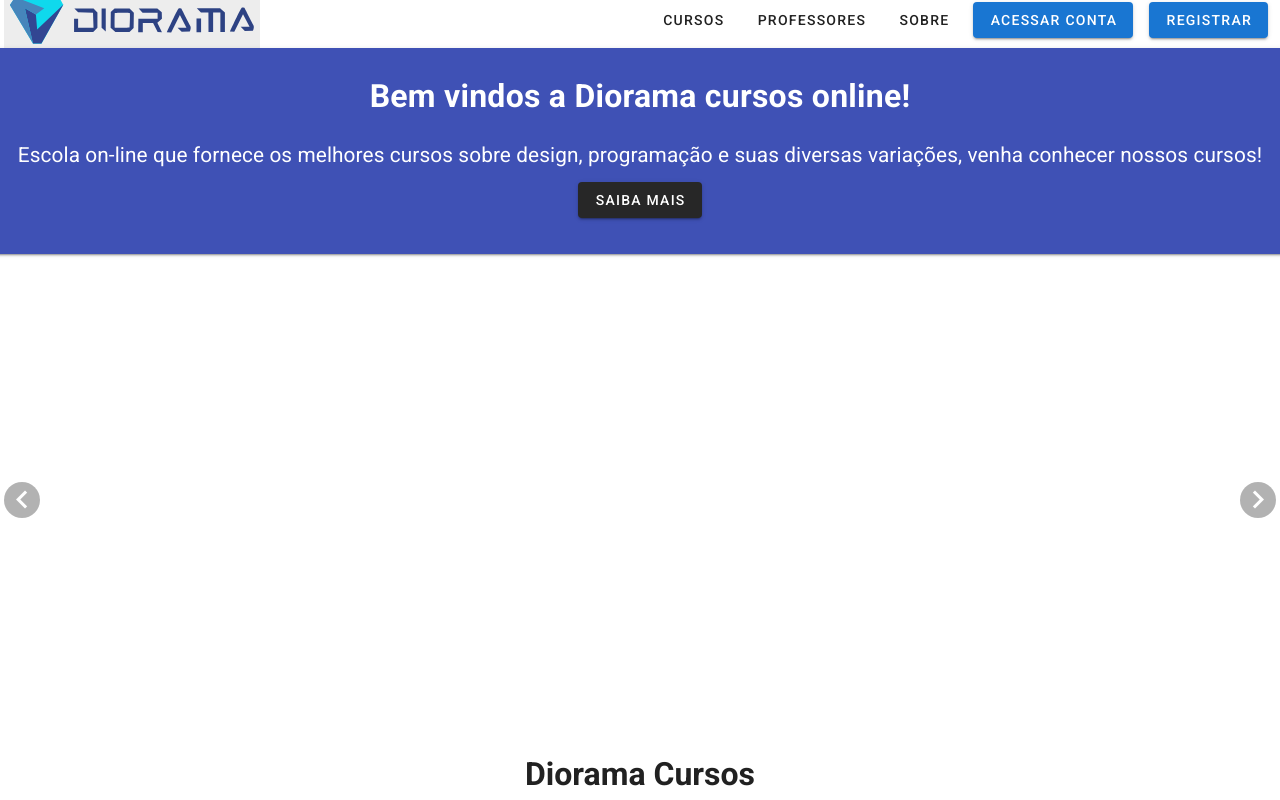
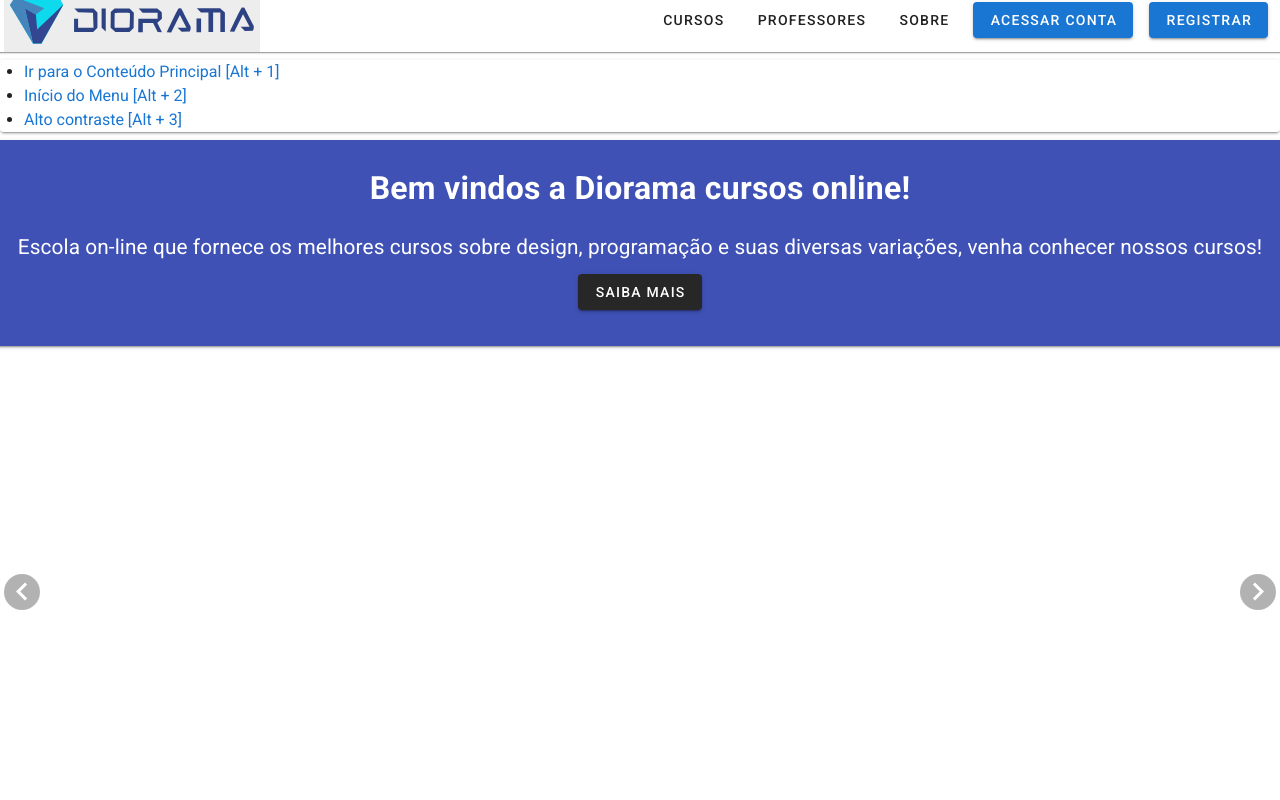
Before and after one commit to jhoneffernandes/Projeto-Integrador-II, a Nuxt app: page /#/after in a window 1280 px wide. Shown: the top 800 px of the page. Built offline with nearby package versions, Linux system fonts and the light colour scheme; what vue-ls, vue-plyr would draw is missing.

Commit message:
Iniciando Acessibilidade

```diff
--- /dev/null
+++ b/components/AppAcc.vue
@@ -0,0 +1,29 @@
+<template>
+  <div>
+    <v-card color="mt-5">
+      <ul>
+        <li>
+          <a href="#top" accesskey="1">Ir para o Conteúdo Principal [Alt + 1]</a>
+        </li>
+        <li>
+          <a href="#menu" accesskey="2">Início do Menu [Alt + 2]</a>
+        </li>
+        <li>
+          <a
+            href="#altocontraste"
+            id="altocontraste"
+            accesskey="3"
+            onclick="window.toggleContrast()"
+            onkeydown="window.toggleContrast()"
+          >Alto contraste [Alt + 3]</a>
+        </li>
+      </ul>
+    </v-card>
+  </div>
+</template>
+
+<script>
+
+export default {
+};
+</script>
--- a/components/ContentHome.vue
+++ b/components/ContentHome.vue
@@ -1,5 +1,6 @@
 <template>
   <v-container pa-0 ma-0 fluid>
+    <AppAcc/>
     <v-layout align-center justify-center text-center class="my-5">
       <v-row>
         <v-card width="100%" height="100%" dark color="indigo">
@@ -497,6 +498,8 @@
 </template>
 
 <script>
+
+import AppAcc from "./AppAcc";
 import AppNewsletter from "./AppNewsletter";
 export default {
   data() {
@@ -510,6 +513,7 @@ export default {
 
   components: {
     AppNewsletter,
+    AppAcc,
 
   },
   methods: {
```
